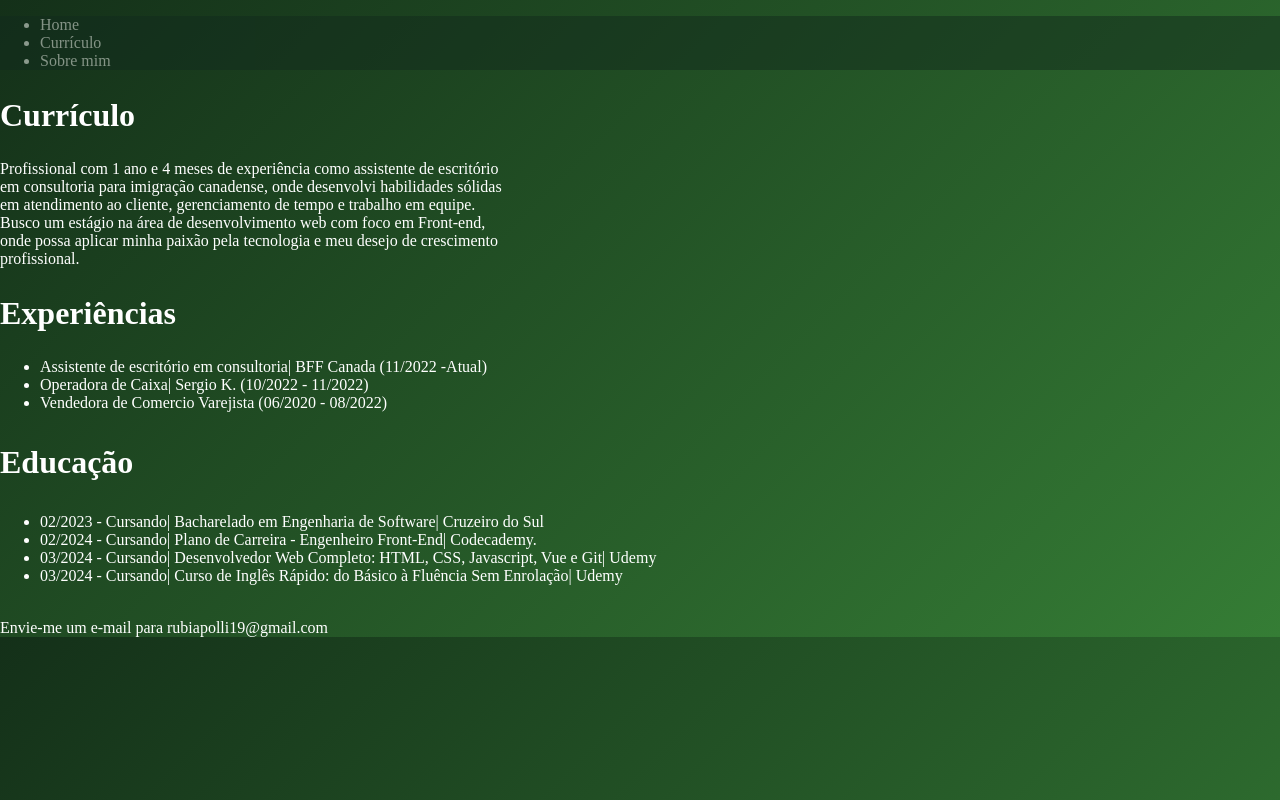
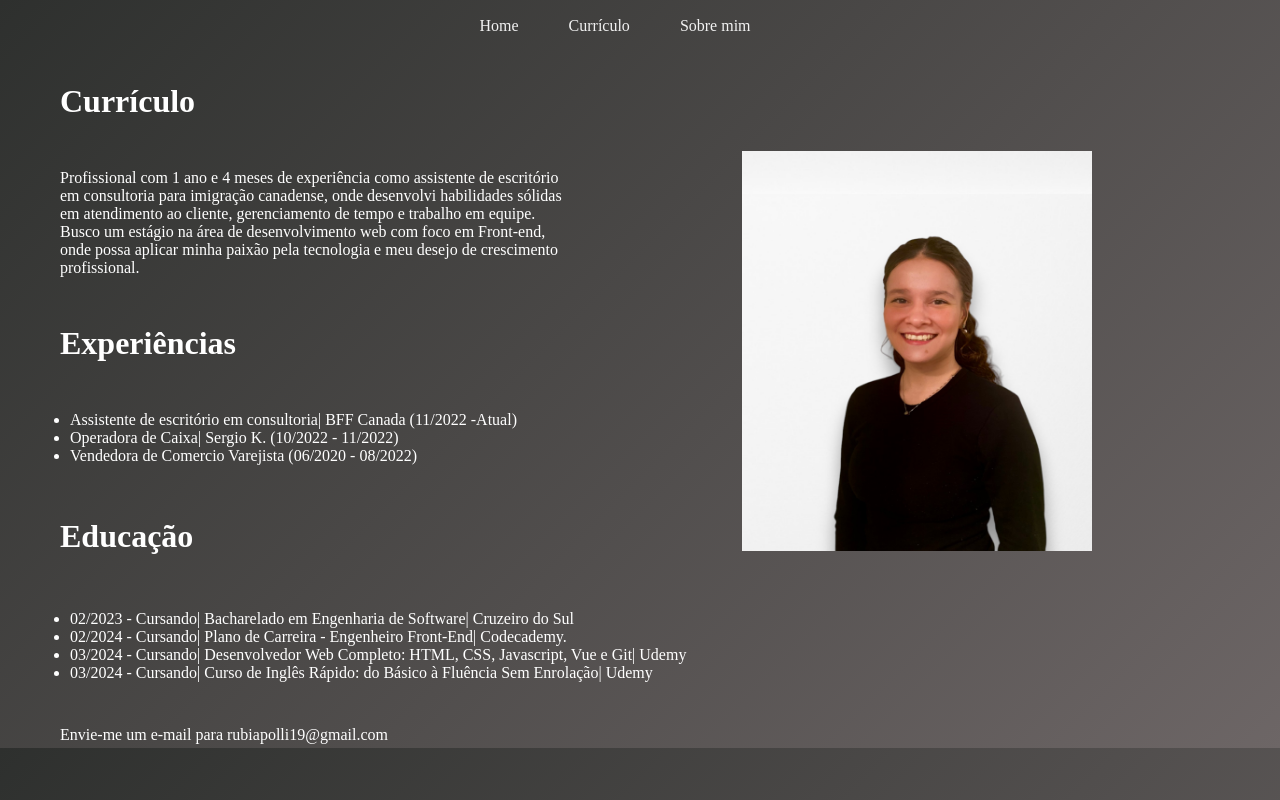
Before and after one commit to Rubia-Polli/My-Portfolio, a plain HTML site: page index.html in a window 1280 px wide. Drawn offline with Linux system fonts and the light colour scheme.

Commit message:
Adicionar Imagem

```diff
--- a/index.css
+++ b/index.css
@@ -1,56 +1,97 @@
 *{ margin: 20; padding: 20; }
+
 body {
-    /* Old browsers */
     background: #141E30;
-    /* Chrome 10-25, Safari 5.1-6 */
-    background: -webkit-linear-gradient(-45deg, #3d794c, #122b1d);
-    /* W3C, IE 10+/ Edge, Firefox 16+, Chrome 26+, Opera 12+, Safari 7+ */
-    background: linear-gradient(-45deg, #357d35, #143019);
+    background: -webkit-linear-gradient(-45deg, rgb(117, 116, 116), #d2d2d2);
+    background: linear-gradient(-45deg, #6d6666, #2e302e);
     margin: 0;
     padding: 0;
   }
+
+  #Nav {
+    display: block;
+ }
+
+ #Nav {
+    list-style: none;
+ }
+
   #Nav a{
     color: #f2f2f2;
     text-decoration:none;
-    width: 100px;
+    flex-direction: row-reverse
 }
 
 #Nav a:hover {
    color: rgb(94, 210, 59);
    text-decoration: underline;
-   width: 100px;
+   flex-direction: row-reverse
 }
-nav {
-    background-color: #122b1d;
-    opacity: 0.5;
+
+#Nav ul {
+    color: white;
+    display: flex;
+    justify-content:center;
+    list-style-type:none;
+    padding: 1px 70px 4px 70px;
 }
+
+#Nav li {
+    margin-right: 50px;
+}
+
 ul {
     color: white;
+    padding: 6px 70px 4px 70px;
 }
 
 h1 {
     color: white;
     font-size: xx-large;
     font-style:initial;
-
+    padding: 1px 60px 1px 60px;
+    display: inline-flex;
 }
 
 p {
     color: white;
+    padding: 6px 60px 4px 60px;
+    border: 3px;
+    display: flex;
 }
 
-h2{
+h2 {
     color: white;
     font-size: xx-large;
-    font-style:initial
+    font-style:initial;
+    padding: 1px 60px 1px 60px;
+    display: inline-flex;
 }
 
 h3 {
     color: white;
     font-size: xx-large;
-    font-style:initial
+    font-style:initial;
+    padding: 1px 60px 1px 60px;
+    display: inline-flex;
 }
+
 footer {
     color: white;
     font-style: unset;
+    padding: 6px 60px 4px 60px;
 }
+
+.container img {
+    padding: 6px 60px 4px 60px;
+    position: absolute;
+    width: 350px;
+    height: 400px;
+    top:145px;
+   right: 10%;
+}
+
+img {
+    border-radius: 3%;
+    display: flex;
+}
--- a/index.html
+++ b/index.html
@@ -19,7 +19,7 @@
   </main>
   <body>
     <main>
-    <section id="Home">
+    <section class="Home">
       <h1 class='Geral'>Currículo</h1>
       <p>
         Profissional com 1 ano e 4 meses de experiência como assistente de
@@ -29,6 +29,9 @@
         foco em Front-end, <br> onde possa aplicar minha paixão pela tecnologia e meu
         desejo de crescimento <br>profissional.
       </p>
+    <div class="container">
+        <img src="Img/Rubia Polli.jpg" alt="">
+    </div>
       <h2 class='Experiência'>Experiências</h2>
       <ul>
         <li>
```
Also changed, not shown: Img/Rubia Polli.jpg (added).
